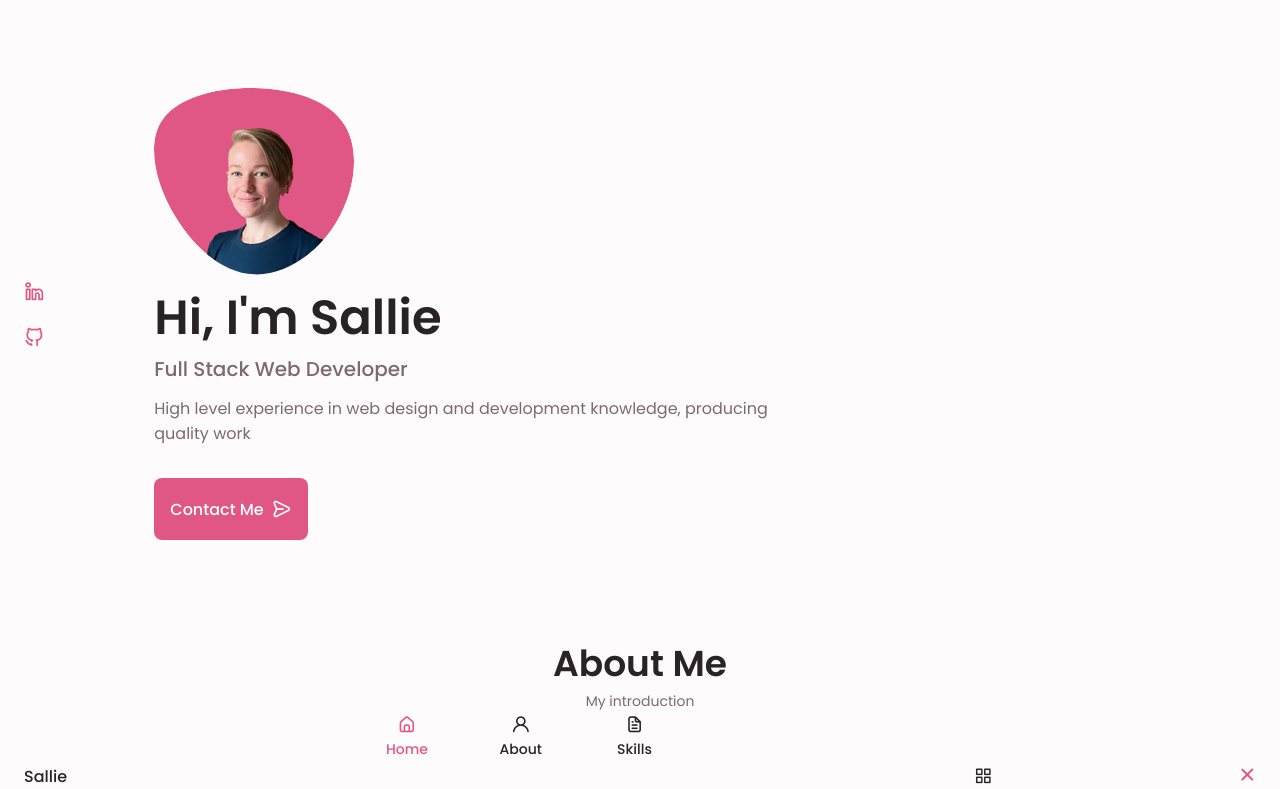
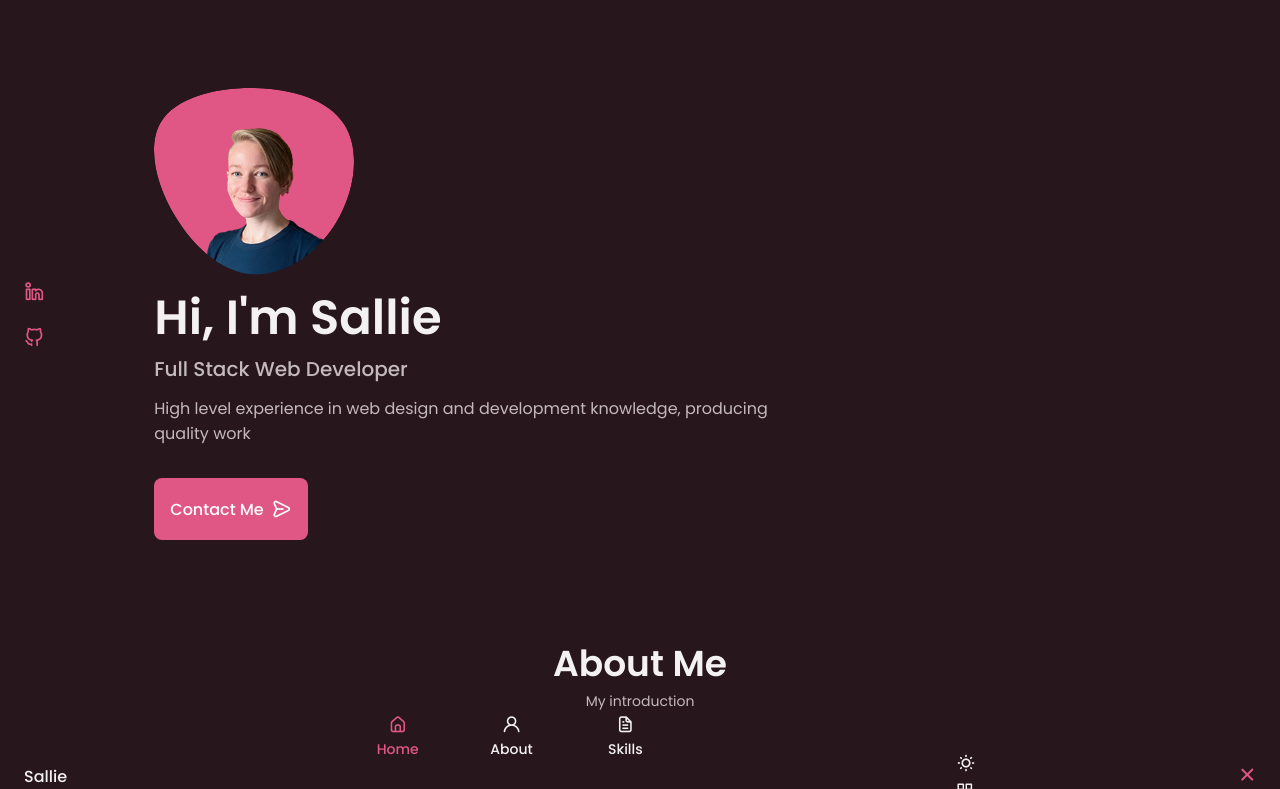
Before and after one commit to salliesylvaine/portfolio, a plain HTML site: page index.html in a window 1280 px wide. Both pictures are taken after a click on the icon 983 px from the left and 776 px from the top of the page. Shown: the top 789 px of the page. Drawn offline with nearby package versions, Linux system fonts and the light colour scheme.

Commit message:
added dark mode;

```diff
--- a/assets/css/styles.css
+++ b/assets/css/styles.css
@@ -70,8 +70,32 @@
 }
 
 /*========== Variables Dark theme ==========*/
+body.dark-theme {
+  /* HSL color mode */
+  --first-color-second: hsl(var(--hue-color), 30%, 8%);
+  --title-color: hsl(var(--hue-color), 8%, 95%);
+  --text-color: hsl(var(--hue-color), 8%, 75%);
+  --input-color: hsl(var(--hue-color), 29%, 16%);
+  --body-color: hsl(var(--hue-color), 28%, 12%);
+  --container-color: hsl(var(--hue-color), 29%, 16%);
+}
 
 /*========== Button Dark/Light ==========*/
+.nav-btns {
+  display: flex;
+  align-items: center;
+}
+
+.change-theme {
+  font-size: 1.25rem;
+  color: var(--title-color);
+  margin-right: var(--mb-1);
+  cursor: pointer;
+}
+
+.change-theme:hover {
+  color: var(--first-color);
+}
 
 /*==================== BASE ====================*/
 * {
--- a/assets/js/main.js
+++ b/assets/js/main.js
@@ -159,4 +159,39 @@ function scrollUp() {
   else scrollUp.classList.remove("show-scroll");
 }
 window.addEventListener("scroll", scrollUp);
+
 /*==================== DARK LIGHT THEME ====================*/
+const themeButton = document.getElementById("theme-button");
+const darkTheme = "dark-theme";
+const iconTheme = "uil-sun";
+
+// Previously selected topic (if user selected)
+const selectedTheme = localStorage.getItem("selected-theme");
+const selectedIcon = localStorage.getItem("selected-icon");
+
+// We obtain the current theme that the interface has by validating the dark-theme class
+const getCurrentTheme = () =>
+  document.body.classList.contains(darkTheme) ? "dark" : "light";
+const getCurrentIcon = () =>
+  themeButton.classList.contains(iconTheme) ? "uil-moon" : "uil-sun";
+
+// We validate if the user previously chose a topic
+if (selectedTheme) {
+  // If the validation is fulfilled, we ask what the issue was to know if we activated or deactivated the dark
+  document.body.classList[selectedTheme === "dark" ? "add" : "remove"](
+    darkTheme
+  );
+  themeButton.classList[selectedIcon === "uil-moon" ? "add" : "remove"](
+    iconTheme
+  );
+}
+
+// Activate / deactivate the theme manually with the button
+themeButton.addEventListener("click", () => {
+  // Add or remove the dark / icon theme
+  document.body.classList.toggle(darkTheme);
+  themeButton.classList.toggle(iconTheme);
+  // We save the theme and the current icon that the user chose
+  localStorage.setItem("selected-theme", getCurrentTheme());
+  localStorage.setItem("selected-icon", getCurrentIcon());
+});
--- a/index.html
+++ b/index.html
@@ -60,6 +60,9 @@
         </div>
 
         <div class="nav__btns">
+          <!-- Theme change button -->
+          <i class="uil uil-moon change-theme" id="theme-button"></i>
+
           <div class="nav__toggle" id="nav-toggle">
             <i class="uil uil-apps"></i>
           </div>
```
